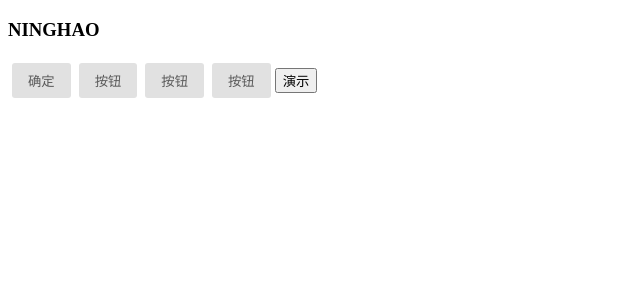
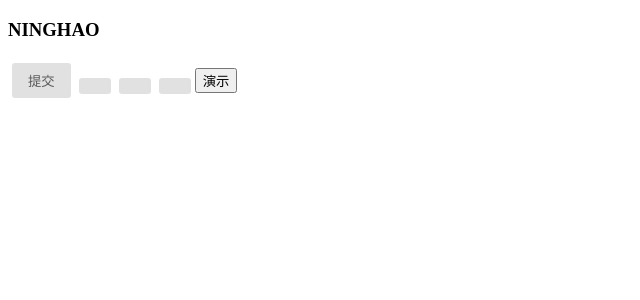
Before and after one commit to Maogxer/xb2-vue, a Vue app: page / in a window 1280 px wide. Shown: the top 300 px of the page, without its empty margins (0-640 px from the left). Built offline with nearby package versions, Linux system fonts and the light colour scheme.

Commit message:
slot：在 Vue 组件里用插槽分发内容

```diff
--- a/src/app/app.vue
+++ b/src/app/app.vue
@@ -1,8 +1,7 @@
 <template>
   <h3> {{ name }} </h3>
-  <AppButton text="确定"
-             @tap="onTapAppButton"
-             @init="onInitAppButton"></AppButton>
+  <AppButton @tap="onTapAppButton"
+             @init="onInitAppButton">提交</AppButton>
   <AppButton />
   <app-button></app-button>
   <app-button />
--- a/src/app/components/app-button.vue
+++ b/src/app/components/app-button.vue
@@ -1,6 +1,8 @@
 <template>
   <button class="button"
-          @click="$emit('tap', text)">{{ text }}</button>
+          @click="$emit('tap', text)">
+    <slot></slot>
+  </button>
 </template>
 
 <script>
```
